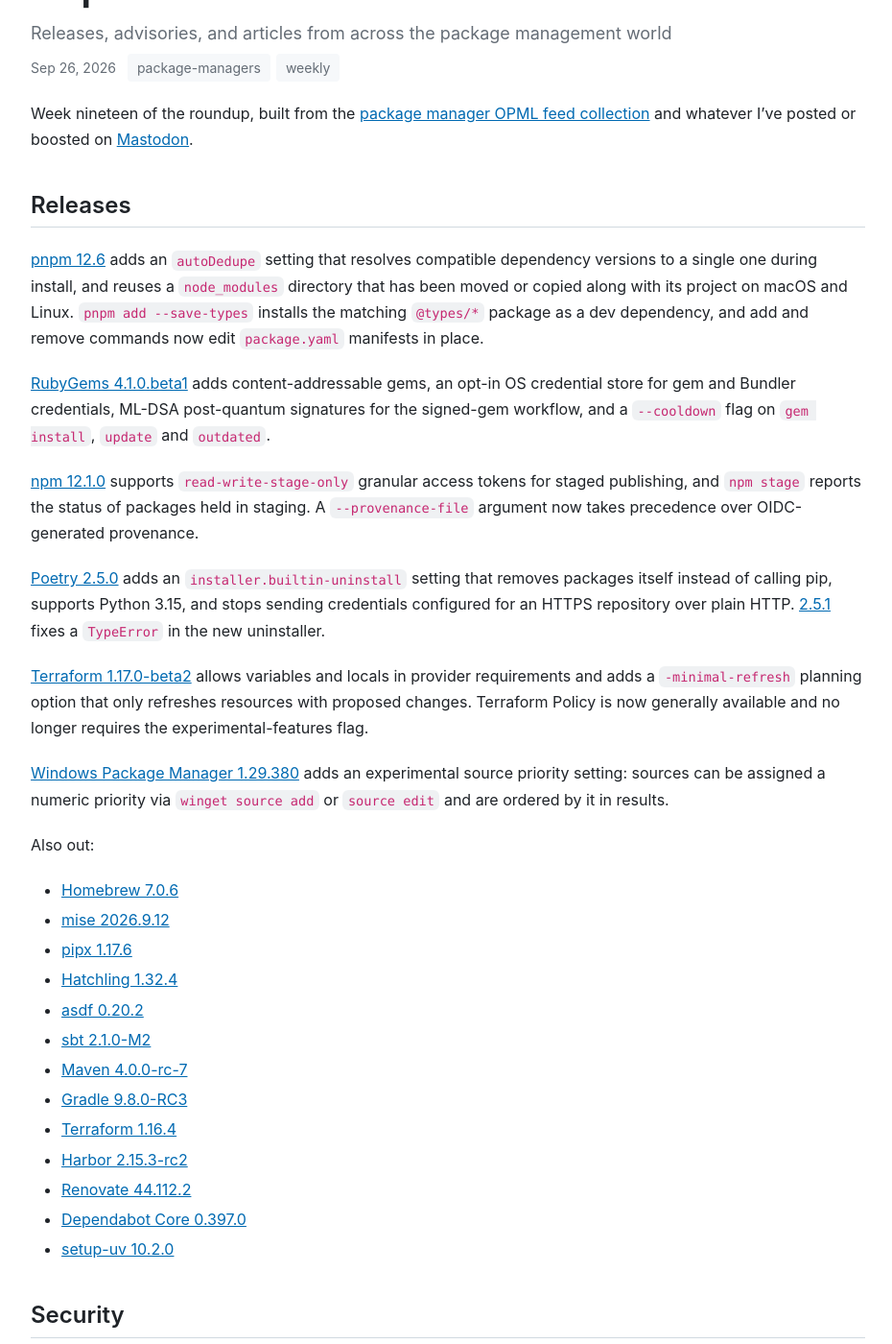
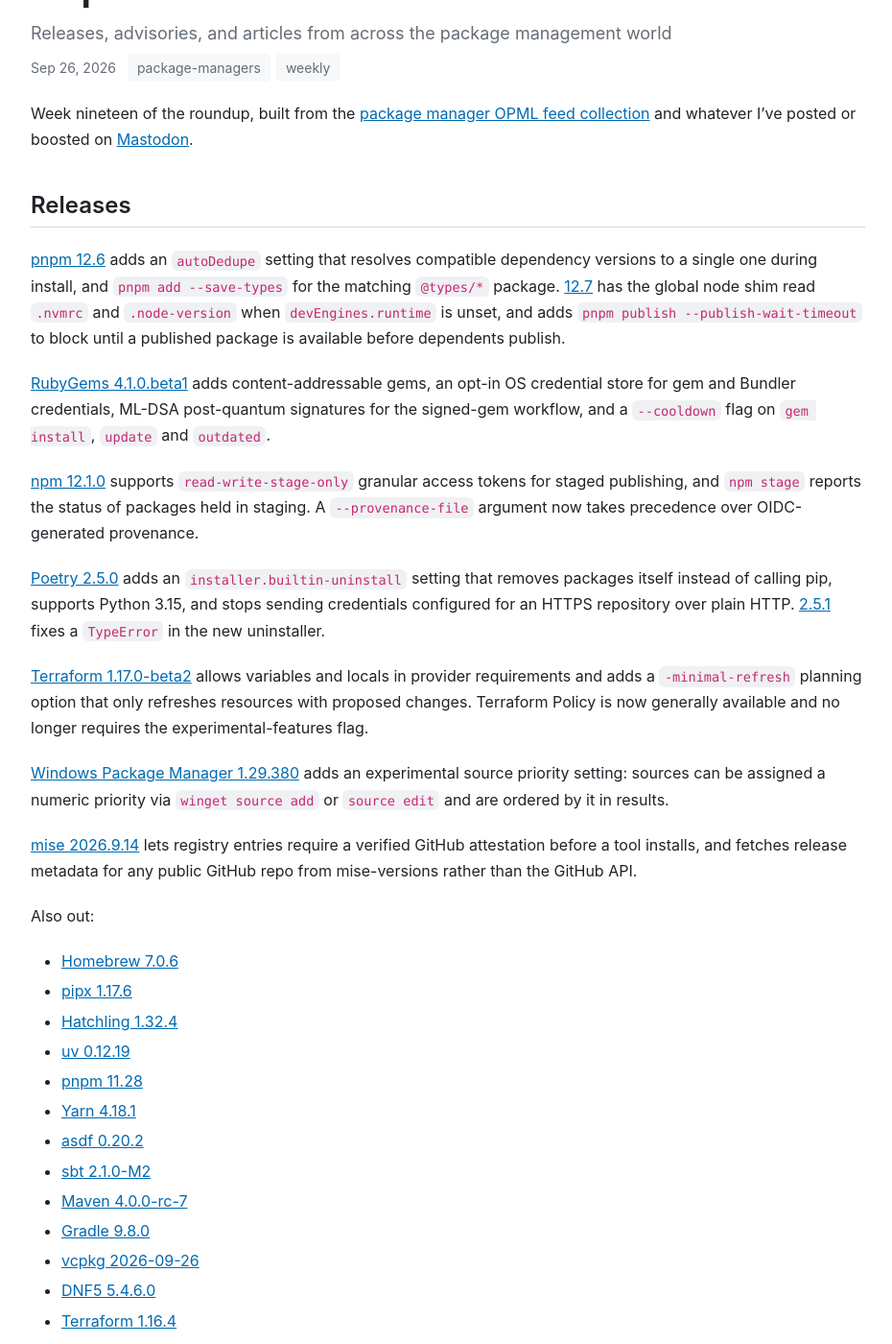
Before and after one commit to andrew/nesbitt.io, a Jekyll site: the page built from _posts/2026/2026-09-26-this-week-in-package-management.md, in a window 1280 px wide and 1400 px high, scrolled down 358 px. Shown: the whole window at 96% size, without its empty margins (173-1103 px from the left). Built offline with Jekyll 4.4.1, drawn with Linux system fonts in a browser that asks for light colours; comment, search, counter and statistics services are not loaded; some of the changed text lies outside the part shown.

Commit message:
update twipm

```diff
--- a/_posts/2026/2026-09-26-this-week-in-package-management.md
+++ b/_posts/2026/2026-09-26-this-week-in-package-management.md
@@ -12,7 +12,7 @@
 
 ## Releases
 
-[pnpm 12.6](https://pnpm.io/blog/releases/12.6) adds an `autoDedupe` setting that resolves compatible dependency versions to a single one during install, and reuses a `node_modules` directory that has been moved or copied along with its project on macOS and Linux. `pnpm add --save-types` installs the matching `@types/*` package as a dev dependency, and add and remove commands now edit `package.yaml` manifests in place.
+[pnpm 12.6](https://pnpm.io/blog/releases/12.6) adds an `autoDedupe` setting that resolves compatible dependency versions to a single one during install, and `pnpm add --save-types` for the matching `@types/*` package. [12.7](https://pnpm.io/blog/releases/12.7) has the global node shim read `.nvmrc` and `.node-version` when `devEngines.runtime` is unset, and adds `pnpm publish --publish-wait-timeout` to block until a published package is available before dependents publish.
 
 [RubyGems 4.1.0.beta1](https://github.com/ruby/rubygems/releases/tag/v4.1.0.beta1) adds content-addressable gems, an opt-in OS credential store for gem and Bundler credentials, ML-DSA post-quantum signatures for the signed-gem workflow, and a `--cooldown` flag on `gem install`, `update` and `outdated`.
 
@@ -24,21 +24,28 @@
 
 [Windows Package Manager 1.29.380](https://github.com/microsoft/winget-cli/releases/tag/v1.29.380) adds an experimental source priority setting: sources can be assigned a numeric priority via `winget source add` or `source edit` and are ordered by it in results.
 
+[mise 2026.9.14](https://github.com/jdx/mise/releases/tag/v2026.9.14) lets registry entries require a verified GitHub attestation before a tool installs, and fetches release metadata for any public GitHub repo from mise-versions rather than the GitHub API.
+
 Also out:
 
 - [Homebrew 7.0.6](https://github.com/Homebrew/brew/releases/tag/7.0.6)
-- [mise 2026.9.12](https://github.com/jdx/mise/releases/tag/v2026.9.12)
 - [pipx 1.17.6](https://github.com/pypa/pipx/releases/tag/1.17.6)
 - [Hatchling 1.32.4](https://github.com/pypa/hatch/releases/tag/hatchling-v1.32.4)
+- [uv 0.12.19](https://github.com/astral-sh/uv/releases/tag/0.12.19)
+- [pnpm 11.28](https://pnpm.io/blog/releases/11.28)
+- [Yarn 4.18.1](https://github.com/yarnpkg/berry/releases/tag/%40yarnpkg%2Fcli%2F4.18.1)
 - [asdf 0.20.2](https://github.com/asdf-vm/asdf/releases/tag/v0.20.2)
 - [sbt 2.1.0-M2](https://github.com/sbt/sbt/releases/tag/v2.1.0-M2)
 - [Maven 4.0.0-rc-7](https://github.com/apache/maven/releases/tag/maven-4.0.0-rc-7)
-- [Gradle 9.8.0-RC3](https://github.com/gradle/gradle/releases/tag/v9.8.0-RC3)
+- [Gradle 9.8.0](https://github.com/gradle/gradle/releases/tag/v9.8.0)
+- [vcpkg 2026-09-26](https://github.com/microsoft/vcpkg-tool/releases/tag/2026-09-26)
+- [DNF5 5.4.6.0](https://github.com/rpm-software-management/dnf5/releases/tag/5.4.6.0)
 - [Terraform 1.16.4](https://github.com/hashicorp/terraform/releases/tag/v1.16.4)
 - [Harbor 2.15.3-rc2](https://github.com/goharbor/harbor/releases/tag/v2.15.3-rc2)
-- [Renovate 44.112.2](https://github.com/renovatebot/renovate/releases/tag/44.112.2)
+- [Renovate 44.115.10](https://github.com/renovatebot/renovate/releases/tag/44.115.10)
 - [Dependabot Core 0.397.0](https://github.com/dependabot/dependabot-core/releases/tag/v0.397.0)
 - [setup-uv 10.2.0](https://github.com/astral-sh/setup-uv/releases/tag/v10.2.0)
+- [diffoscope 331](https://diffoscope.org/news/diffoscope-331-released/)
 
 ## Security
 
@@ -56,6 +63,8 @@
 
 Josh Bressers [interviewed](https://opensourcesecurity.io/2026/2026-09-curl-bliss-stefan-daniel/) Daniel Stenberg and Stefan Eissing about curl's month-long pause on accepting vulnerability reports and the volume of AI-generated submissions that prompted it.
 
+Farid Zakaria [wrote up omnibin](https://fzakaria.com/2026/09/24/every-package-is-already-installed), a FUSE filesystem that presents every binary nixpkgs has shipped since 2013, 881,933 in total, by looking up store paths in Hydra's published metadata and fetching them on first access; a cold `python3@3.6.2` start takes about 2.7 seconds.
+
 [TrustBOM: A Scalable Architecture for Confidentiality-Preserving SBOMs Across Organizations](https://arxiv.org/abs/2609.21419) (Nguyen et al., arXiv) proposes a CI/CD-integrated attestation scheme in which a supplier proves that a given vulnerability or restricted licence is absent from its software while keeping the dependency graph private.
 
 [Git 2.56.0-rc2](https://github.com/git/git/releases/tag/v2.56.0-rc2) was tagged.
```
Also changed, not shown: other parts of _posts/2026/2026-09-26-this-week-in-package-management.md (+1 -1 lines), _data/stats.json.
